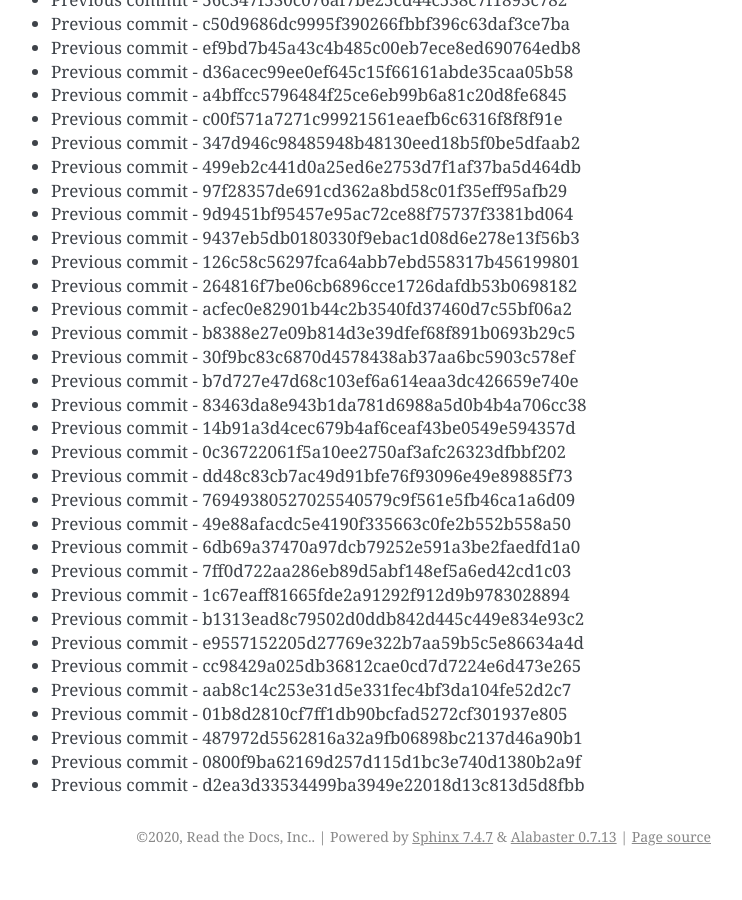
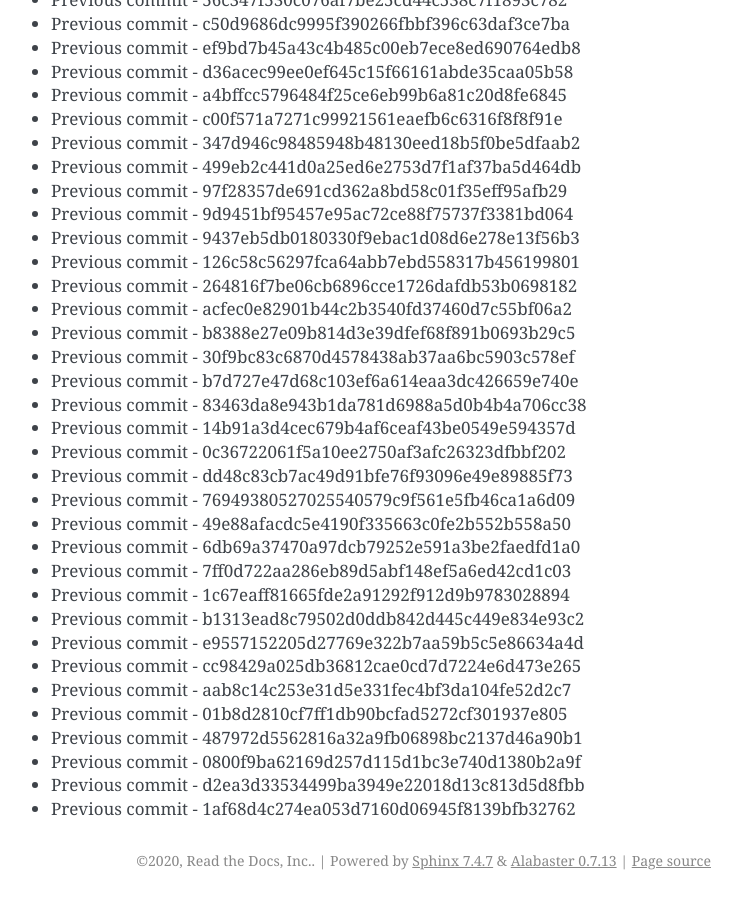
Before and after one commit to readthedocs/rtd-git-stresstest, a Sphinx documentation site: the page built from docs/updates.rst, in a window 1280 px wide and 900 px high, scrolled down 15933 px. Shown: the whole window, without its empty margins (399-1141 px from the left). Built offline with Sphinx 7.4.7, drawn with Linux system fonts in a browser that asks for light colours; before the commit the page ends 16809 px from its top, so only the background shows below that.

Commit message:
Generating commit from previous: 1af68d4c274ea053d7160d06945f8139bfb32762

```diff
--- a/docs/updates.rst
+++ b/docs/updates.rst
@@ -701,3 +701,4 @@ It can be tested for any performance characteristics.
 * Previous commit - 487972d5562816a32a9fb06898bc2137d46a90b1
 * Previous commit - 0800f9ba62169d257d115d1bc3e740d1380b2a9f
 * Previous commit - d2ea3d33534499ba3949e22018d13c813d5d8fbb
+* Previous commit - 1af68d4c274ea053d7160d06945f8139bfb32762
```
